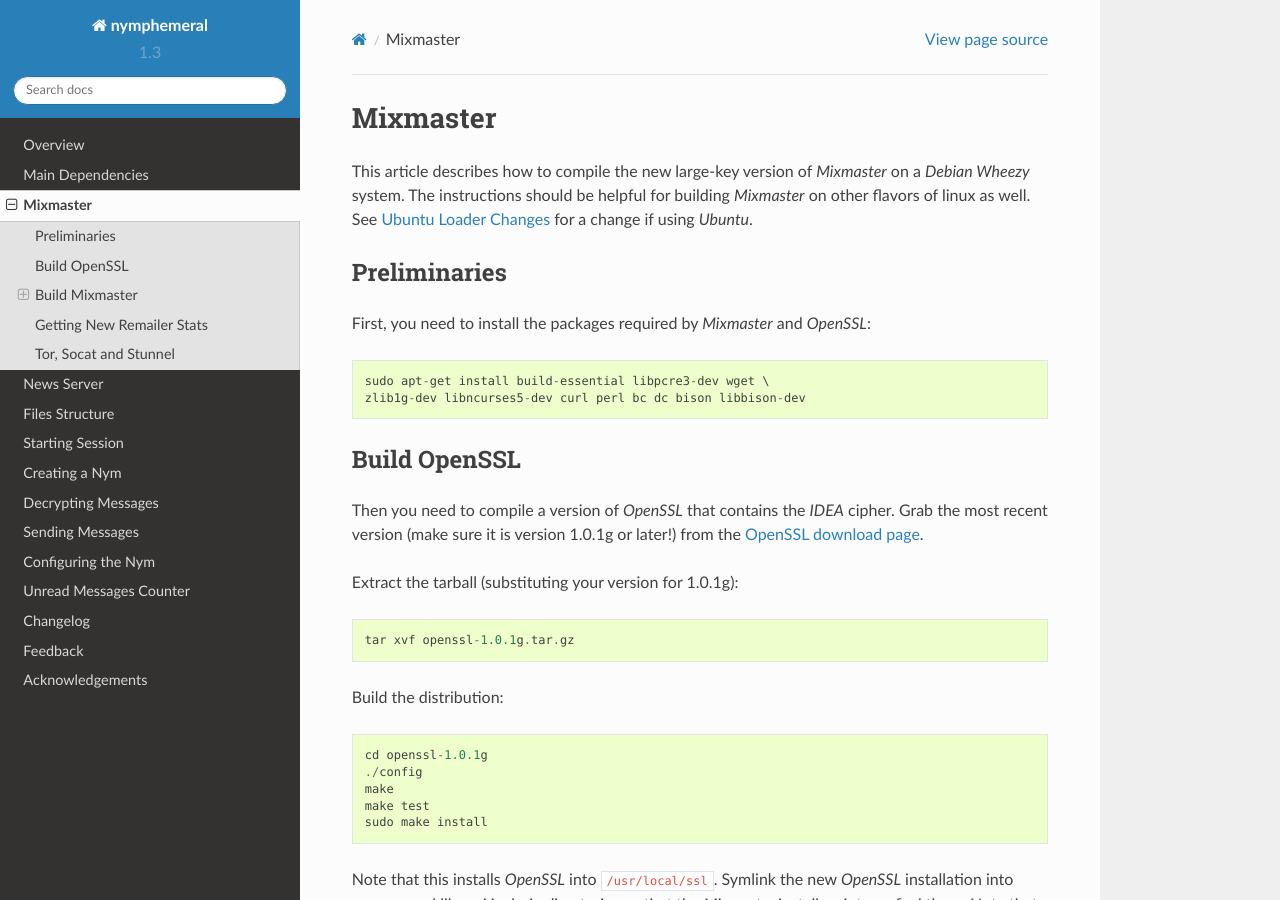
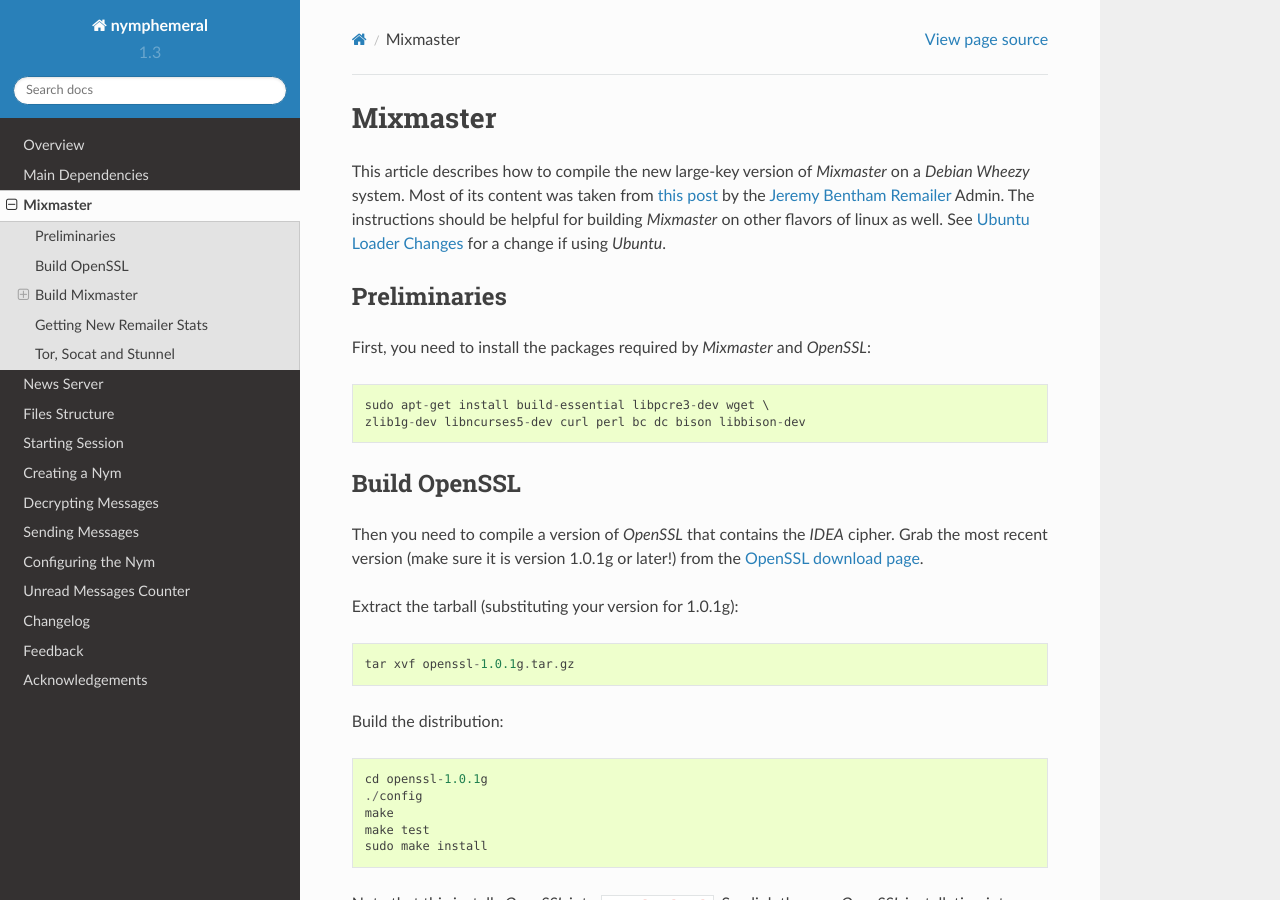
Before and after one commit to AnemoneLabs/nymphemeral, a Sphinx documentation site: the page built from docs/source/install/mixmaster.rst, in a window 1280 px wide and 900 px high. Built offline with Sphinx 7.4.7 and the Read the Docs theme 2.0.0, drawn with Linux system fonts in a browser that asks for light colours.

Commit message:
Add reference to the original article

```diff
--- a/docs/source/install/mixmaster.rst
+++ b/docs/source/install/mixmaster.rst
@@ -4,9 +4,11 @@
 Mixmaster
 =========
 This article describes how to compile the new large-key version of
-*Mixmaster* on a *Debian Wheezy* system. The instructions should be
-helpful for building *Mixmaster* on other flavors of linux as well.
-See :ref:`ubuntu-loader` for a change if using *Ubuntu*.
+*Mixmaster* on a *Debian Wheezy* system. Most of its content was
+taken from `this post`_ by the `Jeremy Bentham Remailer`_ Admin. The
+instructions should be helpful for building *Mixmaster* on other
+flavors of linux as well. See :ref:`ubuntu-loader` for a change if
+using *Ubuntu*.
 
 Preliminaries
 -------------
@@ -218,4 +220,5 @@
 .. _`openssl download page`: https://www.openssl.org/source/
 .. _`socat`: http://www.dest-unreach.org/socat
 .. _`stunnel`: https://www.stunnel.org
+.. _`this post`: http://anemone.mooo.com/mixmaster.html
 .. _`tor`: https://www.torproject.org
```
